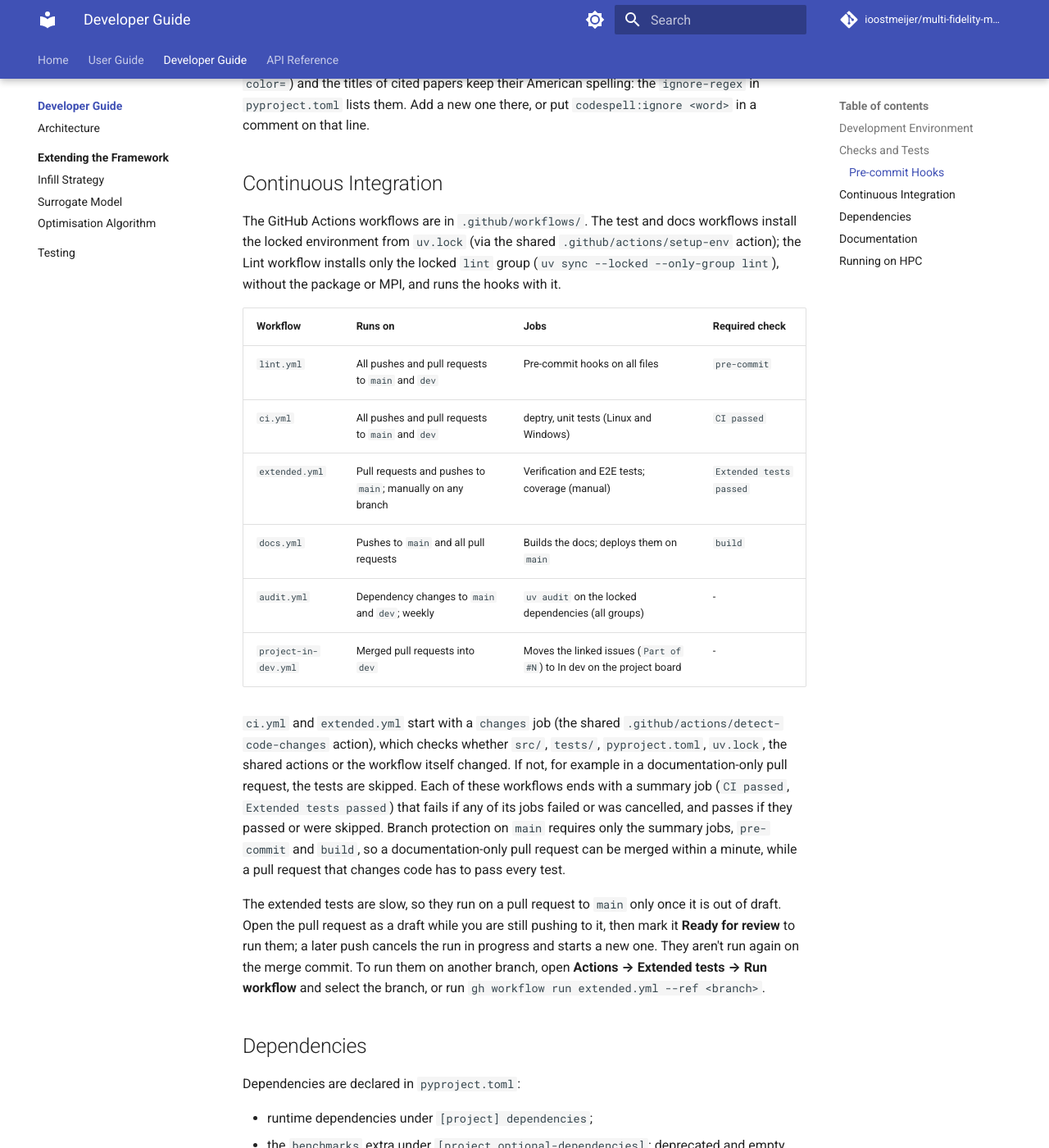
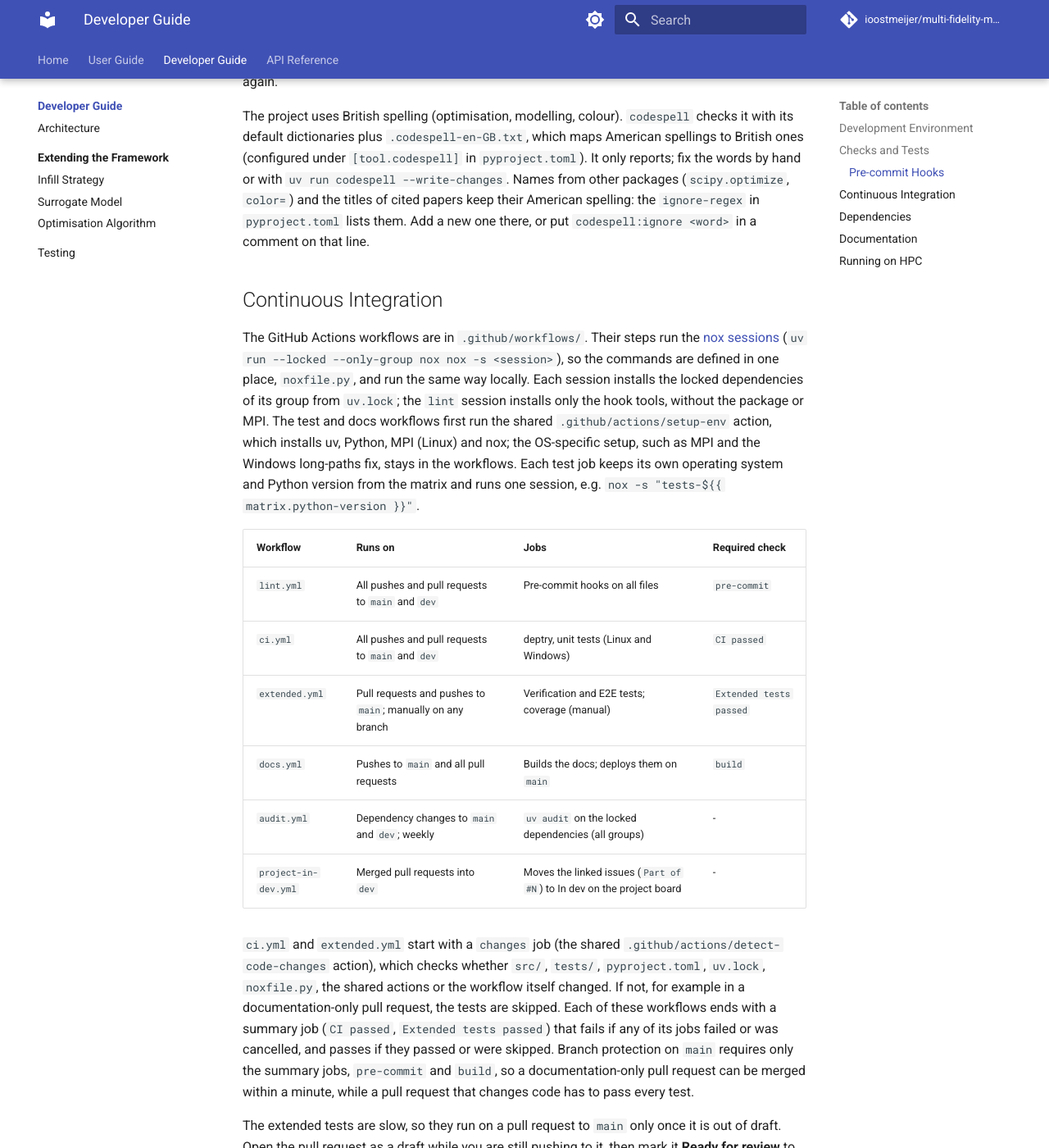
Before and after one commit to ioostmeijer/multi-fidelity-multi-point-sbo, an MkDocs documentation site: the page built from docs/dev/index.md, in a window 1280 px wide and 1400 px high, scrolled down 1605 px. Shown: the whole window at 82% size. Built offline with MkDocs 1.6.1 and Material for MkDocs 9.7.7, drawn with Linux system fonts in a browser that asks for light colours; comment, search, counter and statistics services are not loaded; some of the changed text lies outside the part shown.

Commit message:
Update docs with nox

````diff
--- a/docs/dev/index.md
+++ b/docs/dev/index.md
@@ -29,6 +29,14 @@ pytest -m e2e                               # end-to-end tests
 mpiexec -n 4 python -m pytest --with-mpi -p no:xdist -m "mpi or mock_mpi"   # MPI tests
 ```
 
+The same checks run in CI through the [nox sessions](testing.md#nox-sessions) in `noxfile.py`, each in its own
+environment with the locked versions from `uv.lock`, and with the tests on every supported Python version:
+
+```bash
+uv run --only-group nox nox                 # lint, deptry, docs, and the unit tests on Python 3.11 and 3.14
+uv run --only-group nox nox -s tests-3.11   # one session; `nox --list` shows them all
+```
+
 See [Testing](testing.md) for what each level covers.
 
 ### Pre-commit Hooks
@@ -58,9 +66,13 @@ packages (`scipy.optimize`, `color=`) and the titles of cited papers keep their
 
 ## Continuous Integration
 
-The GitHub Actions workflows are in `.github/workflows/`. The test and docs workflows install the locked environment
-from `uv.lock` (via the shared `.github/actions/setup-env` action); the Lint workflow installs only the locked `lint`
-group (`uv sync --locked --only-group lint`), without the package or MPI, and runs the hooks with it.
+The GitHub Actions workflows are in `.github/workflows/`. Their steps run the [nox sessions](testing.md#nox-sessions)
+(`uv run --locked --only-group nox nox -s <session>`), so the commands are defined in one place, `noxfile.py`, and run
+the same way locally. Each session installs the locked dependencies of its group from `uv.lock`; the `lint` session
+installs only the hook tools, without the package or MPI. The test and docs workflows first run the shared
+`.github/actions/setup-env` action, which installs uv, Python, MPI (Linux) and nox; the OS-specific setup, such as MPI
+and the Windows long-paths fix, stays in the workflows. Each test job keeps its own operating system and Python version
+from the matrix and runs one session, e.g. `nox -s "tests-${{ matrix.python-version }}"`.
 
 | Workflow             | Runs on                                                    | Jobs                                                                  | Required check          |
 | -------------------- | ---------------------------------------------------------- | --------------------------------------------------------------------- | ----------------------- |
@@ -72,12 +84,12 @@ group (`uv sync --locked --only-group lint`), without the package or MPI, and ru
 | `project-in-dev.yml` | Merged pull requests into `dev`                            | Moves the linked issues (`Part of #N`) to In dev on the project board | -                       |
 
 `ci.yml` and `extended.yml` start with a `changes` job (the shared `.github/actions/detect-code-changes` action), which
-checks whether `src/`, `tests/`, `pyproject.toml`, `uv.lock`, the shared actions or the workflow itself changed. If not,
-for example in a documentation-only pull request, the tests are skipped. Each of these workflows ends with a summary job
-(`CI passed`, `Extended tests passed`) that fails if any of its jobs failed or was cancelled, and passes if they passed
-or were skipped. Branch protection on `main` requires only the summary jobs, `pre-commit` and `build`, so a
-documentation-only pull request can be merged within a minute, while a pull request that changes code has to pass every
-test.
+checks whether `src/`, `tests/`, `pyproject.toml`, `uv.lock`, `noxfile.py`, the shared actions or the workflow itself
+changed. If not, for example in a documentation-only pull request, the tests are skipped. Each of these workflows ends
+with a summary job (`CI passed`, `Extended tests passed`) that fails if any of its jobs failed or was cancelled, and
+passes if they passed or were skipped. Branch protection on `main` requires only the summary jobs, `pre-commit` and
+`build`, so a documentation-only pull request can be merged within a minute, while a pull request that changes code has
+to pass every test.
 
 The extended tests are slow, so they run on a pull request to `main` only once it is out of draft. Open the pull request
 as a draft while you are still pushing to it, then mark it **Ready for review** to run them; a later push cancels the
@@ -91,8 +103,9 @@ Dependencies are declared in `pyproject.toml`:
 - runtime dependencies under `[project] dependencies`;
 - the `benchmarks` extra under `[project.optional-dependencies]`: deprecated and empty since the benchmark problems are
     part of the package (`sbo.benchmarks`), kept until version 2.0.0 so existing install commands keep working;
-- the development-only `test`, `docs`, `lint` and `dev` groups under `[dependency-groups]` (`dev` includes `test`,
-    `docs` and `lint`; `lint` holds the pre-commit hook tools).
+- the development-only `test`, `docs`, `lint`, `dev` and `nox` groups under `[dependency-groups]` (`dev` includes
+    `test`, `docs` and `lint`; `lint` holds the pre-commit hook tools; `nox` holds only nox, which runs the sessions in
+    `noxfile.py`).
 
 The exact versions of everything, including transitive dependencies, are pinned in `uv.lock`. Never edit `uv.lock` by
 hand.
@@ -116,8 +129,9 @@ sync.
 `[tool.uv] constraint-dependencies` in `pyproject.toml` keeps `pymdown-extensions` below version 12, which is
 incompatible with the mkdocstrings version used for the API reference. `deptry` ignores `setuptools` for the "unused
 dependency" rule: nothing imports it, and its `<81` pin only keeps an installed mf2 working (mf2 imports
-`pkg_resources`) while `"module": "mf2"` is still supported in `Config.from_json`. Because of that pin, `audit.yml`
-ignores two setuptools advisories that are fixed only in later versions. All three go in version 2.0.0.
+`pkg_resources`) while `"module": "mf2"` is still supported in `Config.from_json`. Because of that pin, the `audit`
+session in `noxfile.py` (run by `audit.yml`) ignores two setuptools advisories that are fixed only in later versions.
+All three go in version 2.0.0.
 
 To export the lock to a `requirements.txt` (e.g. for environments without uv):
 
--- a/docs/dev/testing.md
+++ b/docs/dev/testing.md
@@ -50,22 +50,44 @@ The package supports Python 3.11 to 3.14 (`requires-python = ">=3.11,<3.15"`). T
 | `extended.yml` | MPI verification, MPI end-to-end tests and coverage (Linux)                            | 3.14                   |
 | `lint.yml`     | pre-commit; `docs.yml`: building the docs; `ci.yml`: deptry (once, on Linux with 3.14) | 3.14                   |
 
-The development environment (`.venv`) uses the version in `.python-version`. To test another version locally without
-replacing `.venv`, create one environment per version (`.venv-*` is in `.gitignore`). Testing the lowest and the highest
-version is enough; the CI covers the versions in between. In Git Bash:
+The development environment (`.venv`) uses the version in `.python-version`. To test the other versions locally, use the
+nox sessions below: each version gets its own environment. Testing the lowest and the highest version (`tests-3.11`,
+`tests-3.14`) is enough; the CI covers the versions in between.
+
+## nox Sessions
+
+`noxfile.py` defines a [nox](https://nox.thea.codes/) session for every check that CI runs, and the workflows run these
+sessions, so a check runs the same way locally and in CI. Each session has its own environment in `.nox/` (created with
+uv, which also downloads a missing Python version) and installs the locked versions of its dependency group from
+`uv.lock` into it (`uv sync --locked`), so it doesn't touch `.venv`. nox itself is in the `nox` dependency group:
 
 ```bash
-for v in 3.11 3.14; do
-  UV_PROJECT_ENVIRONMENT=.venv-$v uv sync --locked --python $v
-  .venv-$v/Scripts/python.exe -m pytest -m unit -n auto -q
-done
-
-# The slow and the MPI tests on one version
-.venv-3.14/Scripts/python.exe -m pytest -m verification -n auto -q
-mpiexec -n 2 .venv-3.14/Scripts/python.exe -m pytest --with-mpi -p no:xdist -m "(mpi or mock_mpi) and unit"
+uv run --only-group nox nox --list                    # all sessions
+uv run --only-group nox nox                           # lint, deptry, tests-3.11, tests-3.14 and docs
+uv run --only-group nox nox -s tests-3.14             # one session
+uv run --only-group nox nox -s tests                  # unit tests on all four versions
+uv run --only-group nox nox -s tests-3.14 -- -k plot  # arguments after -- go to pytest
 ```
 
-On Linux and macOS, the interpreter is `.venv-$v/bin/python` instead.
+| Session                       | Runs                                                                 | Python versions        | In CI          |
+| ----------------------------- | -------------------------------------------------------------------- | ---------------------- | -------------- |
+| `tests`                       | Unit tests without MPI, in parallel (`-n auto`)                      | 3.11, 3.12, 3.13, 3.14 | `ci.yml`       |
+| `tests_mpi`                   | Unit tests with MPI and mock MPI (`mpiexec -n 2`, `--with-mpi`)      | 3.11, 3.12, 3.13, 3.14 | `ci.yml`       |
+| `verification`, `e2e`         | Verification and end-to-end tests without MPI                        | 3.11 and 3.14          | `extended.yml` |
+| `verification_mpi`, `e2e_mpi` | Verification and end-to-end tests with MPI and mock MPI              | 3.14                   | `extended.yml` |
+| `coverage`                    | All tests with coverage, with and without MPI; writes `coverage.xml` | 3.14                   | `extended.yml` |
+| `lint`                        | The pre-commit hooks on all files                                    | 3.14                   | `lint.yml`     |
+| `docs`                        | `mkdocs build --strict` (`-- serve` for a live preview)              | 3.14                   | `docs.yml`     |
+| `deptry`                      | `deptry src`                                                         | 3.14                   | `ci.yml`       |
+| `audit`                       | `uv audit --locked` (with the ignored advisories, see `noxfile.py`)  | (no environment)       | `audit.yml`    |
+
+The MPI sessions (`tests_mpi`, `verification_mpi`, `e2e_mpi`, `coverage`) need `mpiexec` on the PATH: MS-MPI on Windows,
+MPICH or Open MPI on Linux. On Windows without `mpiexec`, the other test sessions uninstall mpi4py from their
+environment, as it can't load without MS-MPI (the same as on Windows CI). The OS-specific setup stays in the workflows:
+installing MPI (in `.github/actions/setup-env`) and the Windows long-paths fix.
+
+The environments are reused between runs, and `uv sync --locked` updates them when `uv.lock` changes; delete `.nox/` to
+start fresh. For a quick run while working on the code, `uv run pytest ...` in `.venv` (above) is still the fastest.
 
 !!! note "Precision limits"
 
````
Also changed, not shown: CHANGELOG.md (+6 -0 lines).
